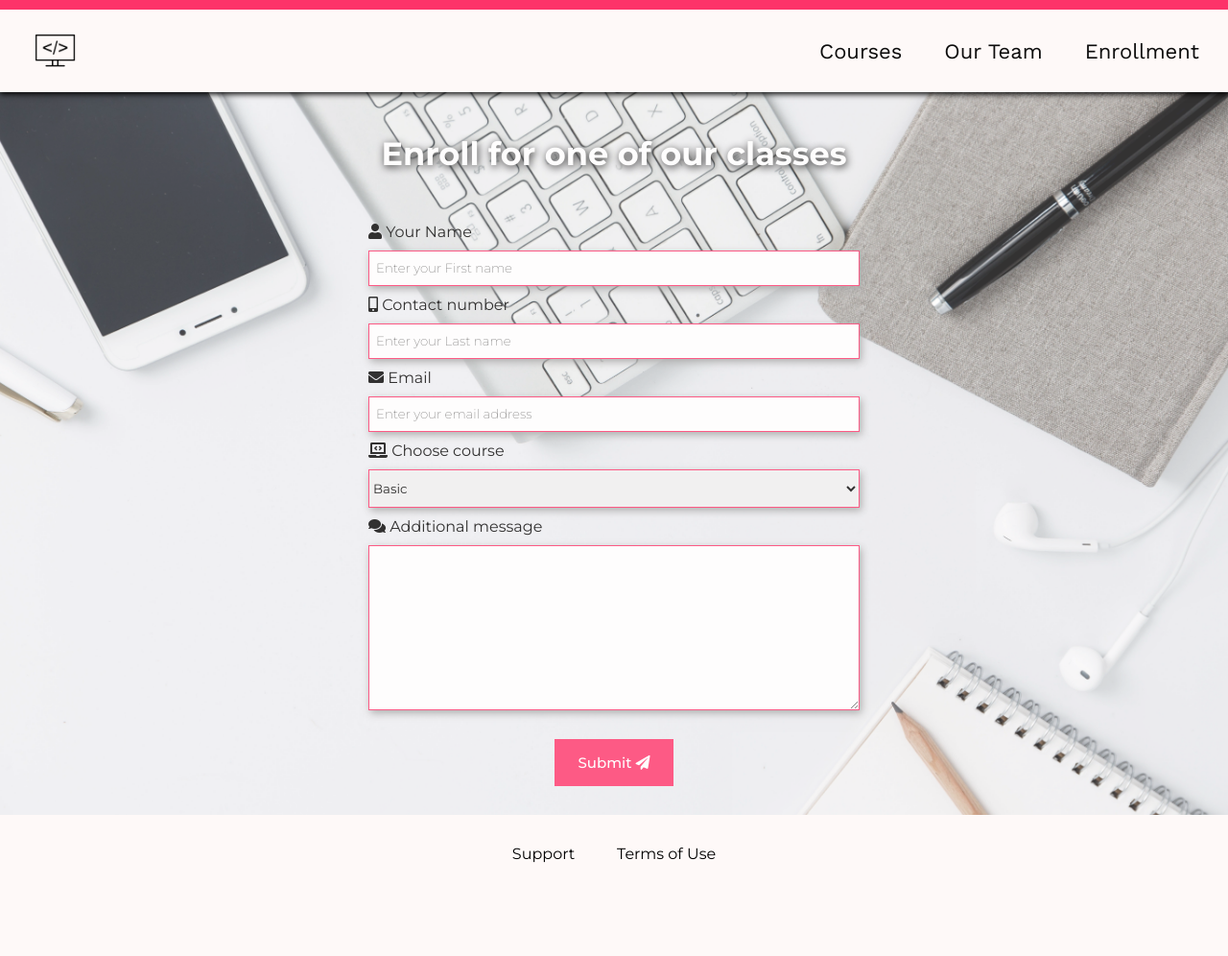
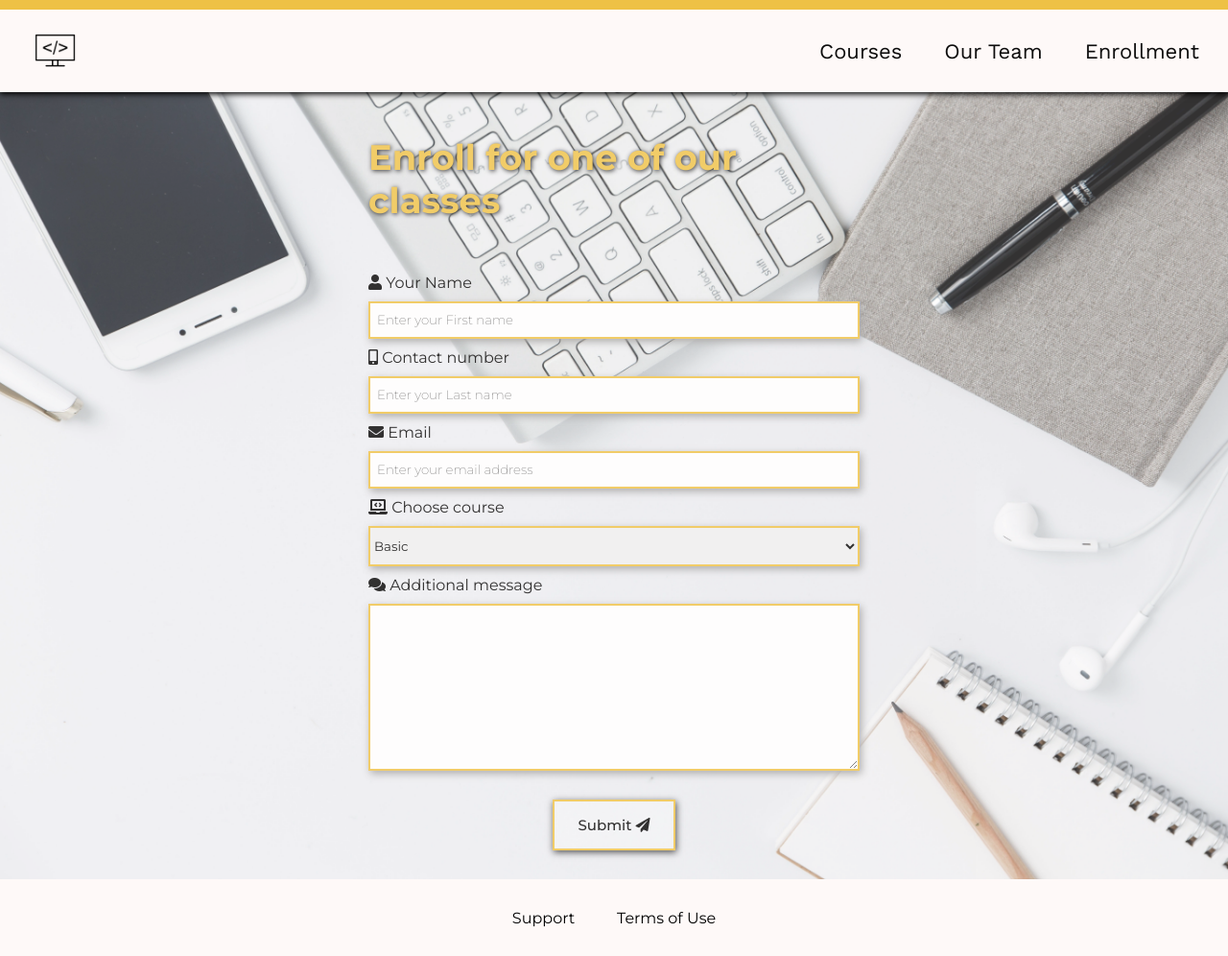
Before and after one commit to joannapopo/school-project-homework, a plain HTML site: page homework/enrollment/enrollement-homework.html in a window 1280 px wide. Shown: the whole page at 96% size. Before the commit the page ends 929 px from the top, so only its background shows below. Drawn offline with nearby package versions, Linux system fonts and the light colour scheme.

Commit message:
colors modified

```diff
--- a/homework/enrollment/enrollement-homework.css
+++ b/homework/enrollment/enrollement-homework.css
@@ -17,6 +17,16 @@ color: #74D59E;
 * {
     box-sizing: border-box;
 }
+
+.main-header {
+    border-top: 10px solid rgb(238, 193, 69);
+}
+.main-nav__item a:hover,
+.main-nav__item a:active  {
+    color:#fef9f8;
+    background-color: rgb(238, 193, 69);
+}
+
 main {
     width: 100%;
     background: url(../assets/enrollment-hero.jpg);
@@ -41,16 +51,16 @@ main {
 }
 .enrollment-wrapper h1 {
     padding: 20px 0;
-    color: white;
-    text-shadow: 1px 2px 8px rgb(0, 0, 0);
-    font-size: 2.1rem;
+    color: rgb(238, 193, 69);
+    text-shadow: 1px 1px 5px rgb(0, 0, 0);
+    font-size: 2.3rem;
 }
 .enrollment-wrapper select, option {
     font-family: 'Montserrat', sans-serif;
 }
 .enrollment-wrapper input, select, textarea {
     /* border: 2px solid #FD3369; */
-    border: 1px solid #FD3369;
+    border: 2px solid rgb(238, 193, 69);
     box-shadow: 2px 3px 8px #9c9c9c;
 }
 
@@ -63,7 +73,7 @@ main {
 .enrollment-wrapper input:focus,
 .enrollment-wrapper textarea:focus,
 .enrollment-wrapper select:focus{
-    border: 2px solid #9b1f40;
+    border: 2px solid rgb(167, 135, 47);
     background-color:#f5f3f3;
     outline: none;
 }
@@ -71,6 +81,13 @@ main {
     cursor: pointer;
     margin: 30px;
     padding:15px 25px;
-    background:#FD3369;
-    color: white;
+    border: 2px solid rgb(238, 193, 69);
+    box-shadow: 1px 2px 7px #292929;
+    color: rgb(0, 0, 0);
+    background: rgba(255, 255, 255, 0.3);
 }
+.enrollment-wrapper button:hover {
+    background: rgba(255, 255, 255, 0.4);
+    border: 2px solid rgb(167, 135, 47);
+    box-shadow: 1px 2px 9px #292929;
+}
--- a/homework/styles-homework.css
+++ b/homework/styles-homework.css
@@ -91,9 +91,9 @@ body {
 .main-nav__item a:hover,
 .main-nav__item a:active  {
     color:#fef9f8;
-    /* background-color: #ef9273; */
+
     background-color: #FD3369;
-    /* border-radius: 40px; */
+
 
 }
 
--- a/homework/team/team-homework.css
+++ b/homework/team/team-homework.css
@@ -18,6 +18,14 @@ color: rgb(238, 193, 69);
 color: #74D59E;
 */
 
+.main-header {
+    border-top: 10px solid #74D59E;
+}
+.main-nav__item a:hover,
+.main-nav__item a:active  {
+    color:#fef9f8;
+    background-color: #74D59E;
+}
 body {
     background: linear-gradient(135deg, rgb(241 241 241) 30%, #ce8900);
 }
@@ -85,9 +93,7 @@ body {
 .team-wrapper__teacher-about p {
     width: 90%;
 }
-.form-wrapper {
-    /* margin-bottom: 70px; */
-}
+
 .form-wrapper__form {
     width: 40%;
     margin: 0 auto;
@@ -128,6 +134,7 @@ input, textarea {
 
 .form-wrapper__form button {
     margin: 30px;
+    padding: 15px 25px;
     border: 2px solid #74D59E;
     background: rgba(255, 255, 255, 0.3);
     box-shadow: 1px 1px 4px #323232;
```
